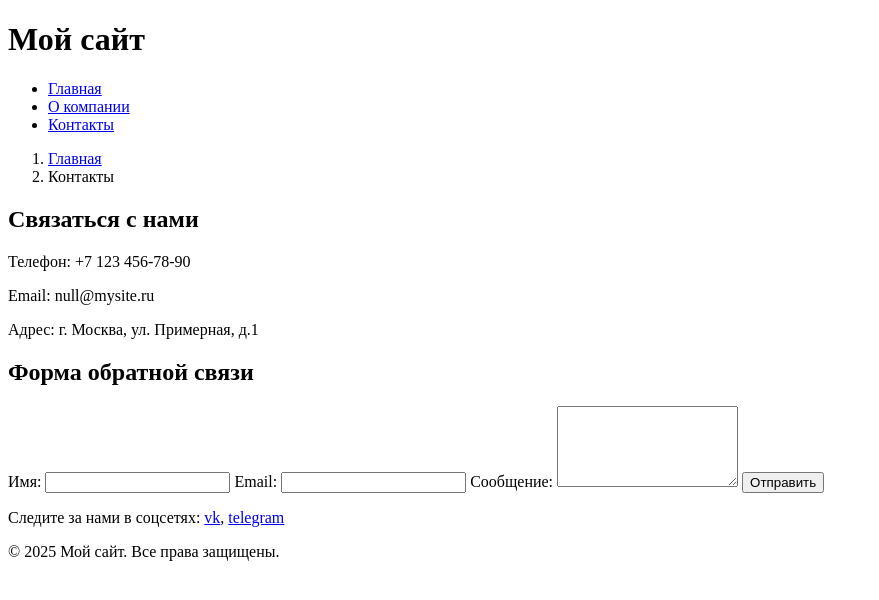
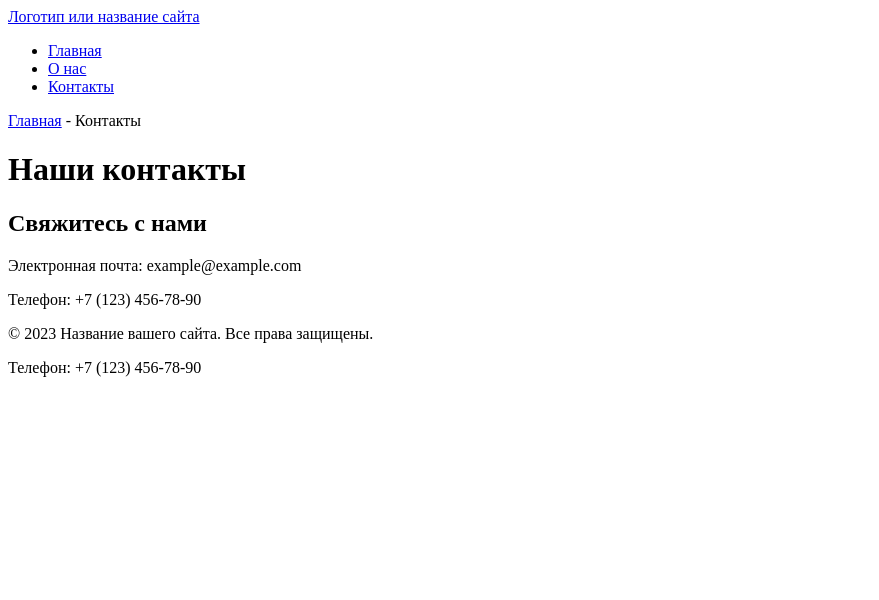
Before and after one commit to SeyYestyq/my-awesome-project, a plain HTML site: page src/contacts.html in a window 1280 px wide. Shown: the whole page, without its empty margins (0-879 px from the left). Drawn offline with Linux system fonts and the light colour scheme.

Commit message:
улучшена структура кода, т.е он стал более читабельным

```diff
--- a/src/contacts.html
+++ b/src/contacts.html
@@ -2,61 +2,38 @@
 <html lang="ru">
 <head>
     <meta charset="UTF-8">
-    <meta name="description" content="Контактная информация.">
     <meta name="viewport" content="width=device-width, initial-scale=1.0">
-    <title>Контакты | Мой сайт</title>
-    <link rel="stylesheet" href="styles.css">
+    <title>Контакты - Название вашего сайта</title>
+    <meta name="description" content="Свяжитесь с нами для получения дополнительной информации.">
 </head>
 <body>
     <header>
-        <h1>Мой сайт</h1>
+        <a href="/">Логотип или название сайта</a>
         <nav>
             <ul>
                 <li><a href="index.html">Главная</a></li>
-                <li><a href="about.html">О компании</a></li>
+                <li><a href="about.html">О нас</a></li>
                 <li><a href="contacts.html">Контакты</a></li>
             </ul>
         </nav>
     </header>
 
-    <nav aria-label="breadcrumb">
-        <ol>
-            <li><a href="index.html">Главная</a></li>
-            <li>Контакты</li>
-        </ol>
-    </nav>
-
     <main>
-        <section id="contact-info">
-            <h2>Связаться с нами</h2>
-            <p>Телефон: +7 123 456-78-90</p>
-            <p>Email: null@mysite.ru</p>
-            <p>Адрес: г. Москва, ул. Примерная, д.1</p>
+        <nav aria-label="Хлебные крошки">
+            <a href="index.html">Главная</a> -
+            <span>Контакты</span>
+        </nav>
+        <h1>Наши контакты</h1>
+        <section>
+            <h2>Свяжитесь с нами</h2>
+            <p>Электронная почта: example@example.com</p>
+            <p>Телефон: +7 (123) 456-78-90</p>
         </section>
-
-        <section id="form">
-            <h2>Форма обратной связи</h2>
-            <form>
-                <label for="name">Имя:</label>
-                <input type="text" id="name" name="name" required>
-
-                <label for="email">Email:</label>
-                <input type="email" id="email" name="email" required>
-
-                <label for="message">Сообщение:</label>
-                <textarea id="message" name="message" rows="5" required></textarea>
-
-                <button type="submit">Отправить</button>
-            </form>
-        </section>
-
-        <aside>
-            <p>Следите за нами в соцсетях: <a href="#">vk</a>, <a href="#">telegram</a></p>
-        </aside>
     </main>
 
     <footer>
-        <p>&copy; 2025 Мой сайт. Все права защищены.</p>
+        <p>&copy; 2023 Название вашего сайта. Все права защищены.</p>
+        <p>Телефон: +7 (123) 456-78-90</p>
     </footer>
 </body>
 </html>
```
Also changed, not shown: src/about.html (+16 -34 lines), src/index.html (+20 -18 lines), main.js (added), style.css (added).
